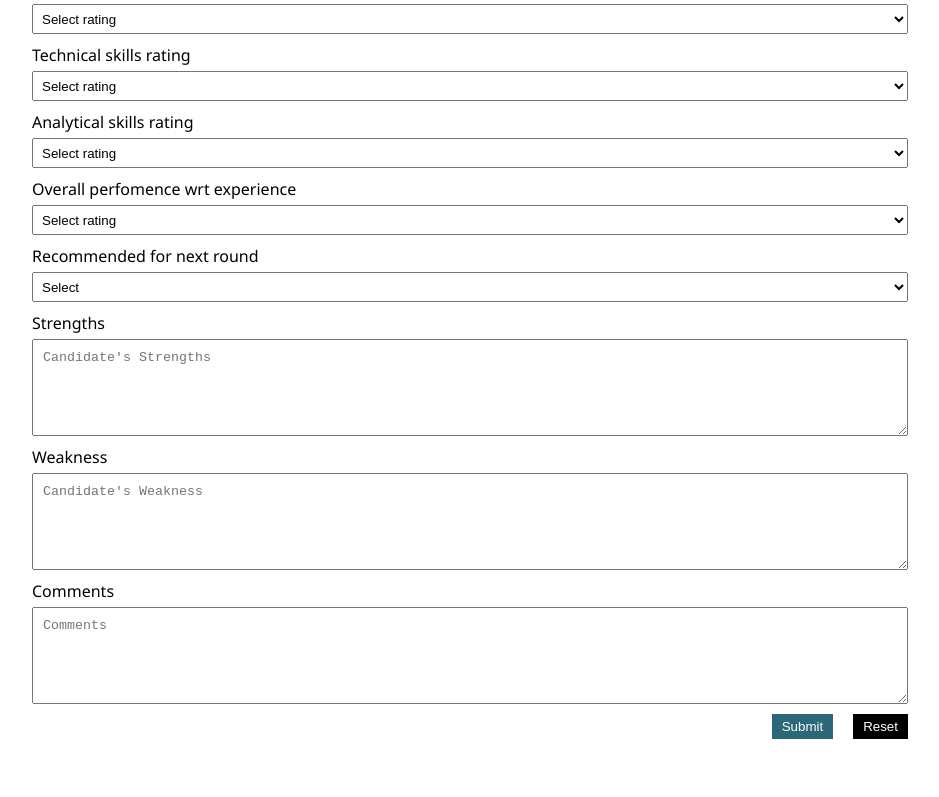
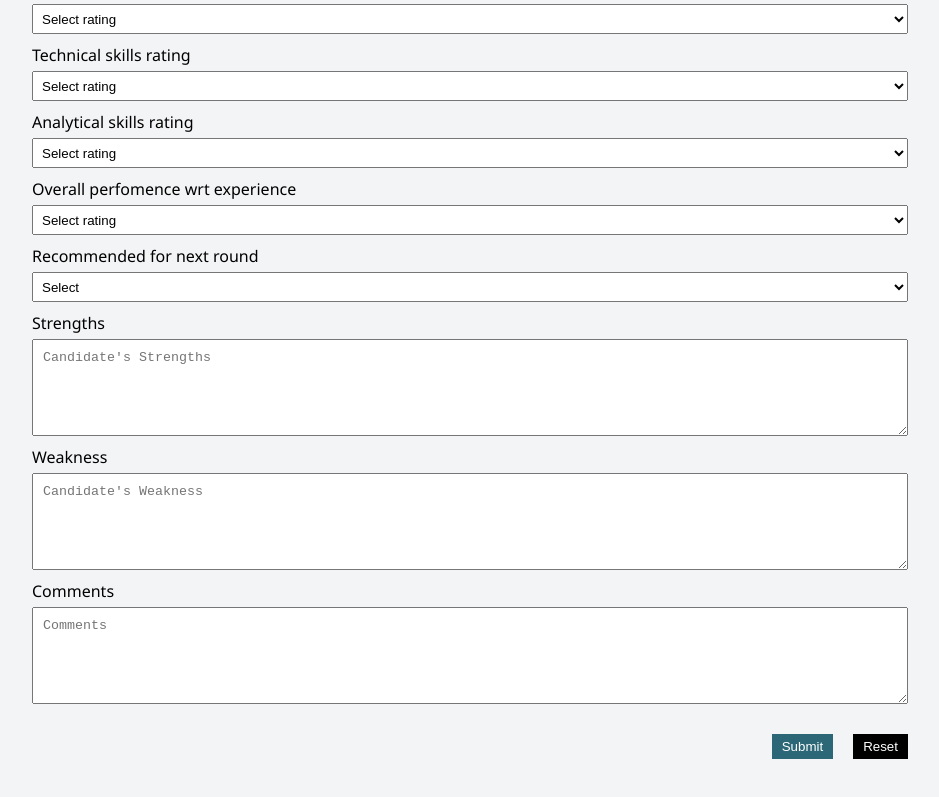
Before and after one commit to Rushikesh-Mehtre/SmartEvaluation, a React (Create React App) app: page /home in a window 1280 px wide. Shown: the part 623-1420 px from the top of the page, without its empty margins (170-1109 px from the left). Built offline with nearby package versions, Linux system fonts and the light colour scheme.

Commit message:
fixed authentication bug

```diff
--- a/src/components/LogOutModal.jsx
+++ b/src/components/LogOutModal.jsx
@@ -42,7 +42,7 @@ const LogOutModal = () => {
         onClick={openModal}
         style={{
           border: "none",
-          backgroundColor: "white",
+          backgroundColor: "#f3f4f6",
           fontSize: "16px",
           fontWeight: "600",
           cursor: "pointer",
--- a/src/index.css
+++ b/src/index.css
@@ -5,7 +5,7 @@ body {
     sans-serif;
   -webkit-font-smoothing: antialiased;
   -moz-osx-font-smoothing: grayscale;
-  /* background-color: #cdd8e4; */
+  background-color: #f3f4f6;
 }
 
 code {
--- a/src/pages/HomePage/HomePage.module.scss
+++ b/src/pages/HomePage/HomePage.module.scss
@@ -34,6 +34,7 @@
       padding: 10px;
     }
     .btn{
+      margin-top: 20px;
       display: flex;
       justify-content: flex-end;
       gap: 20px;
--- a/src/pages/LoginScreen/LoginScreen.jsx
+++ b/src/pages/LoginScreen/LoginScreen.jsx
@@ -30,15 +30,15 @@ const LoginScreen = () => {
       }).showToast();
       setUser({ username: "", password: "" });
       return;
-    } else if (user.username === "user" || user.username === "user") {
+    } else if (user.username === "user" && user.password === "user") {
       localStorage.setItem("role", "user");
-      console.log("logged as user/interviewer");
+      console.log("logged as user");
       setShowLoading(true);
       setTimeout(() => {
         setShowLoading(false);
         navigate("/home");
       }, 2000);
-    } else if (user.username === "admin" || user.username === "admin") {
+    } else if (user.username === "admin" && user.password === "admin") {
       localStorage.setItem("role", "admin");
       console.log("logged as admin");
       setShowLoading(true);
--- a/src/styles/CandidateBlock.module.scss
+++ b/src/styles/CandidateBlock.module.scss
@@ -21,6 +21,7 @@
         align-items: center;
         gap: 20px;
         .icon{
+
             cursor: pointer;
             font-size: 20px;
             color: #2b6777;
```
